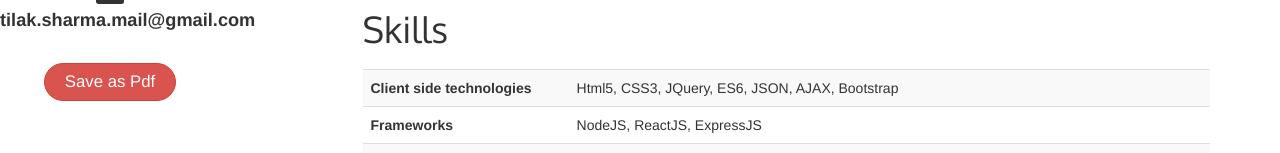
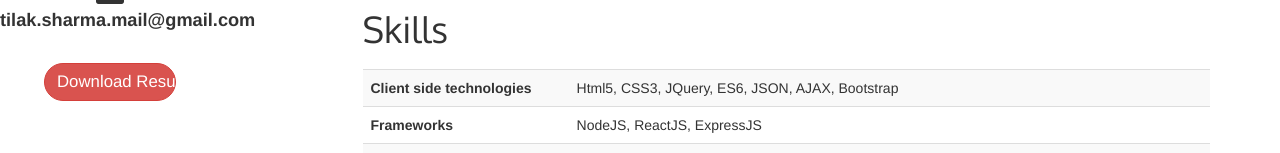
Before and after one commit to TilakShrma/portfolio, a React (Create React App) app: page /resume in a window 1280 px wide. Shown: the part 520-673 px from the top of the page. Built offline with nearby package versions, Linux system fonts and the light colour scheme; a web font is replaced by a local one.

Commit message:
fixing download button

```diff
--- a/src/components/Resume.js
+++ b/src/components/Resume.js
@@ -18,7 +18,7 @@ const Resume = () => {
 						<br/>
 						<p className="social">tilak.sharma.mail@gmail.com</p>
 						<br />
-						<Button href="/Tilak_Resume.pdf" download bsStyle="danger" style={{color : 'white', borderRadius : '50px', width : '60%'}}>Save as Pdf</Button>
+						<Button href="/Tilak_Resume.pdf" download bsStyle="danger" style={{color : 'white', borderRadius : '50px', width : '60%'}}>Download Resume</Button>
 					</div>
 				</Col>
 				<Col md={9}>
```
